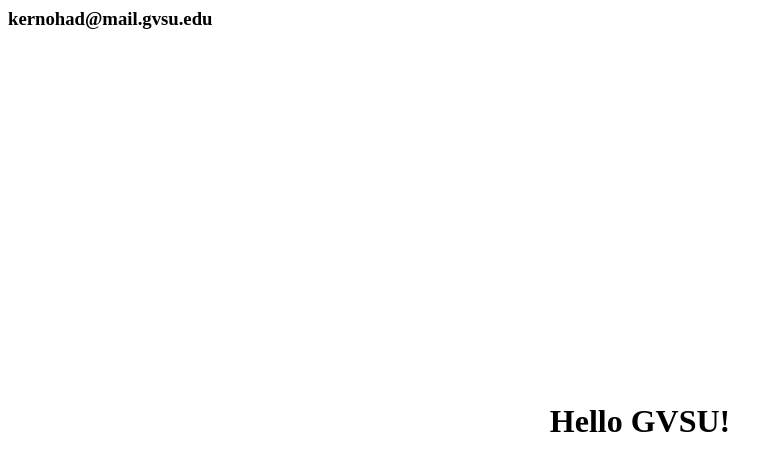
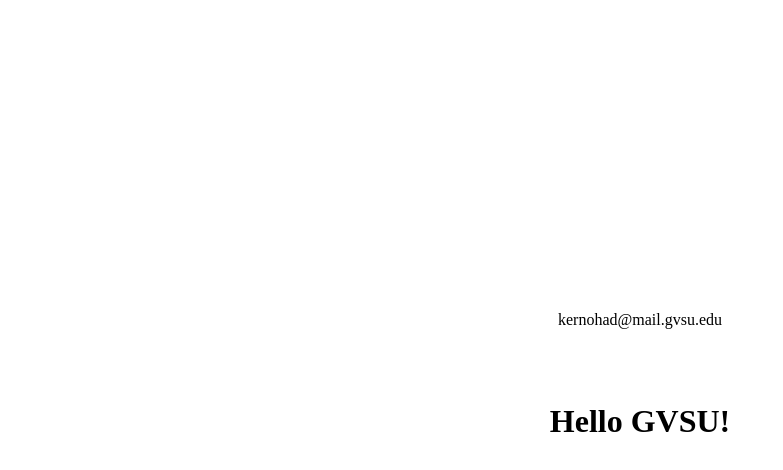
Before and after one commit to kernohad/kernohad.github.io, a plain HTML site: page index.html in a window 1280 px wide. Shown: the whole page, without its empty margins (0-783 px from the left). Drawn offline with Linux system fonts and the light colour scheme.

Commit message:
fix email position?

```diff
--- a/index.html
+++ b/index.html
@@ -20,7 +20,7 @@
 	</head>
 	<body>
 		<h1 class="centered">Hello GVSU!</h1>
-		<h3>kernohad@mail.gvsu.edu</h3>
+		<text class="centered1">kernohad@mail.gvsu.edu</text>
 
 	</body>
 </html>
```
